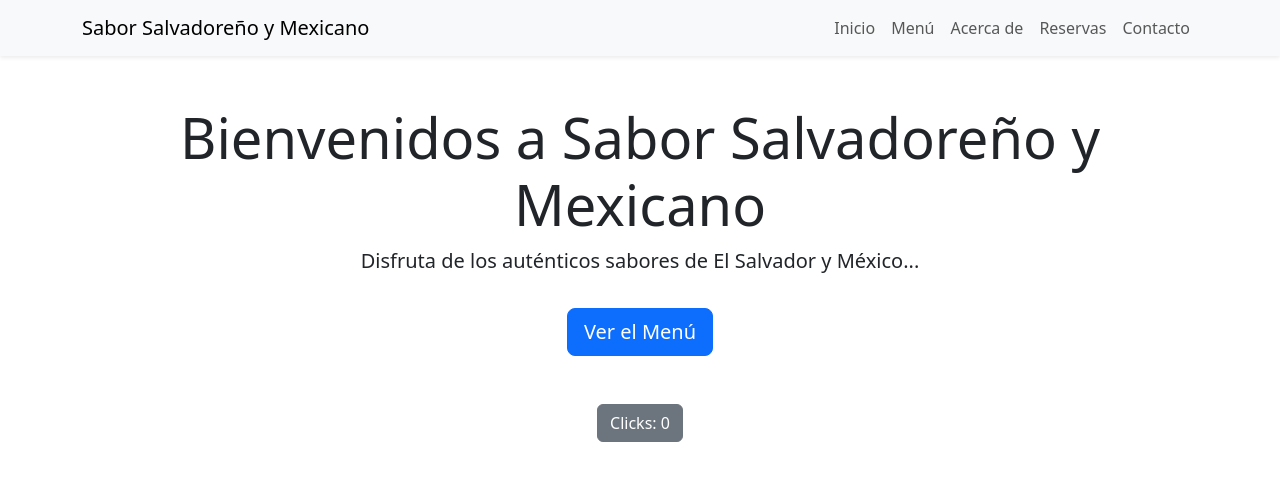
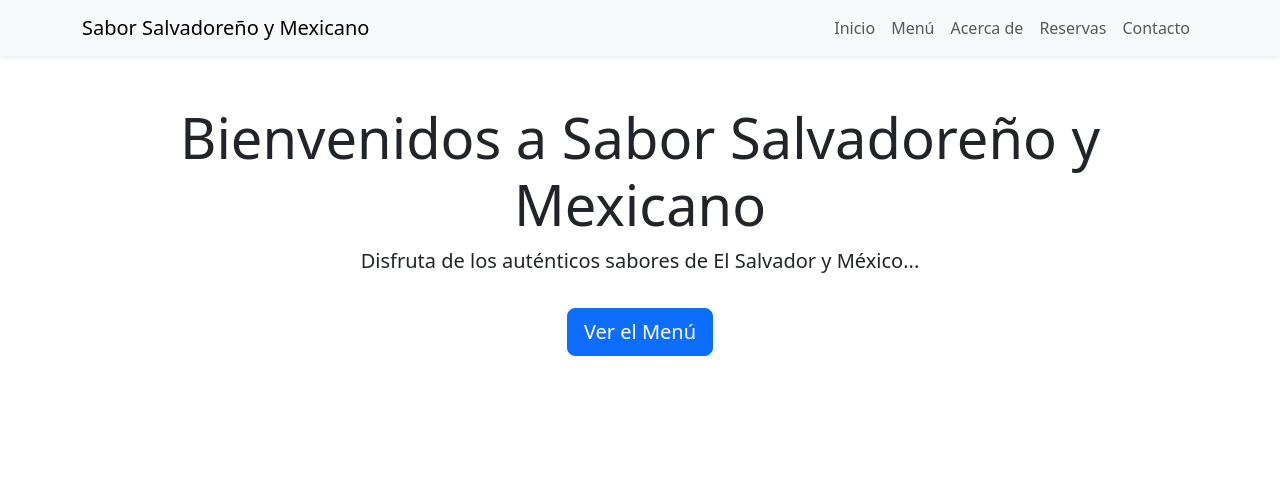
Before and after one commit to jessicahernaandez/Proyecto-1DAW-LM, a React (Vite) app: page / in a window 1280 px wide. Shown: the top 480 px of the page. Built offline with nearby package versions, Linux system fonts and the light colour scheme.

Commit message:
borrado de boton gris

```diff
--- a/src/App.jsx
+++ b/src/App.jsx
@@ -13,7 +13,7 @@ import Contact from './pages/Contact';
 
 //Componente principal de la aplicación
 function App() {
-  const [count, setCount] = useState(0);
+  //const [count, setCount] = useState(0);
 
   return (
 
@@ -56,12 +56,9 @@ function App() {
           <Route path="/contact" element={<Contact />} />
        </Routes>
 
-      {/* Contador del ejemplo que viene predefinido al descargar Vite y React (Decidimos dejarlo para la prueba)*/}
-      <div className="text-center my-5">
-        <button onClick={() => setCount((count) => count + 1)} className="btn btn-secondary">
-          Clicks: {count}
-        </button>
-      </div>
+
+      {/* Contador del ejemplo que viene predefinido al descargar Vite y React (es solo prueba)*/}
+
     </Router>
   );
 }
```
